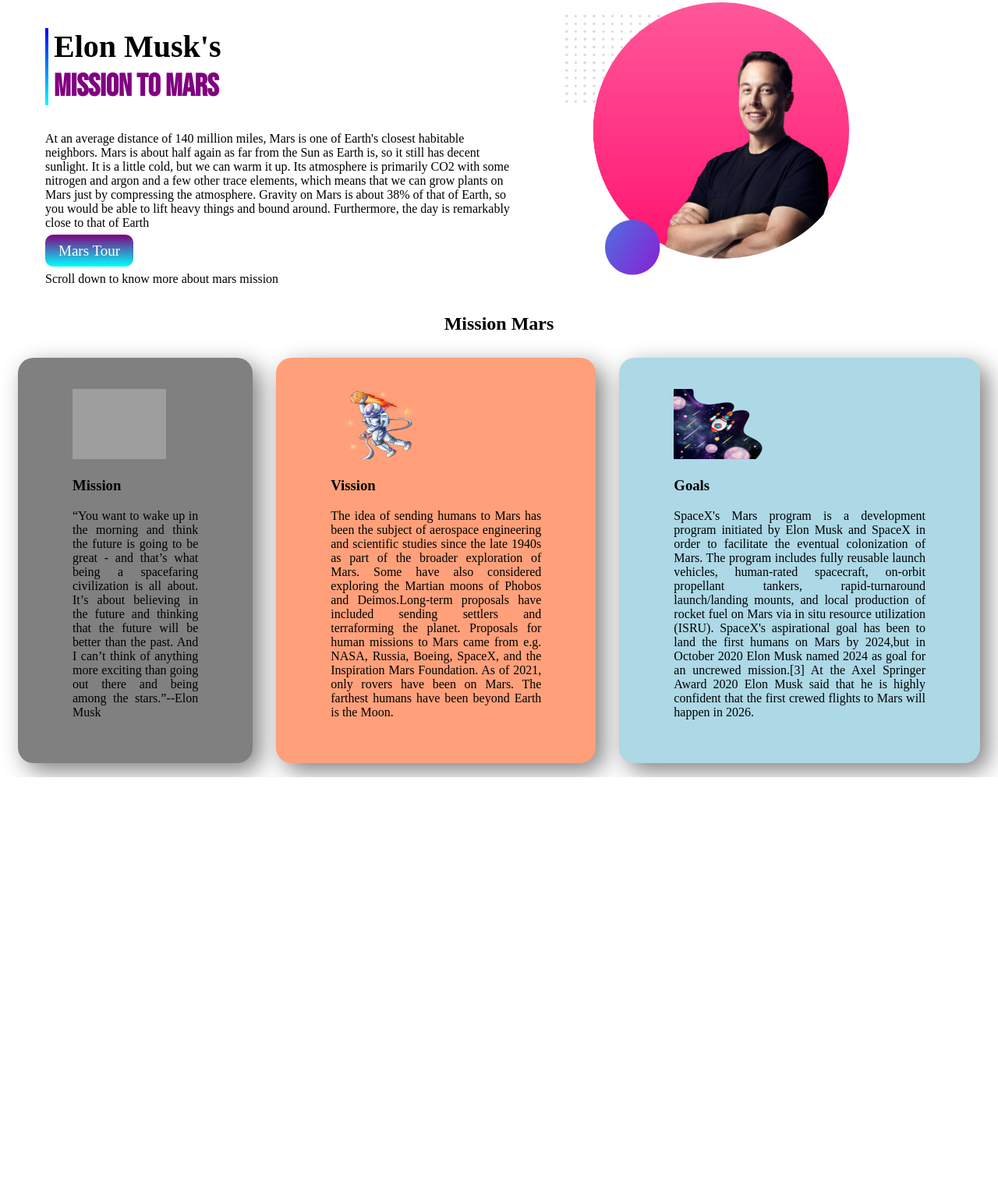
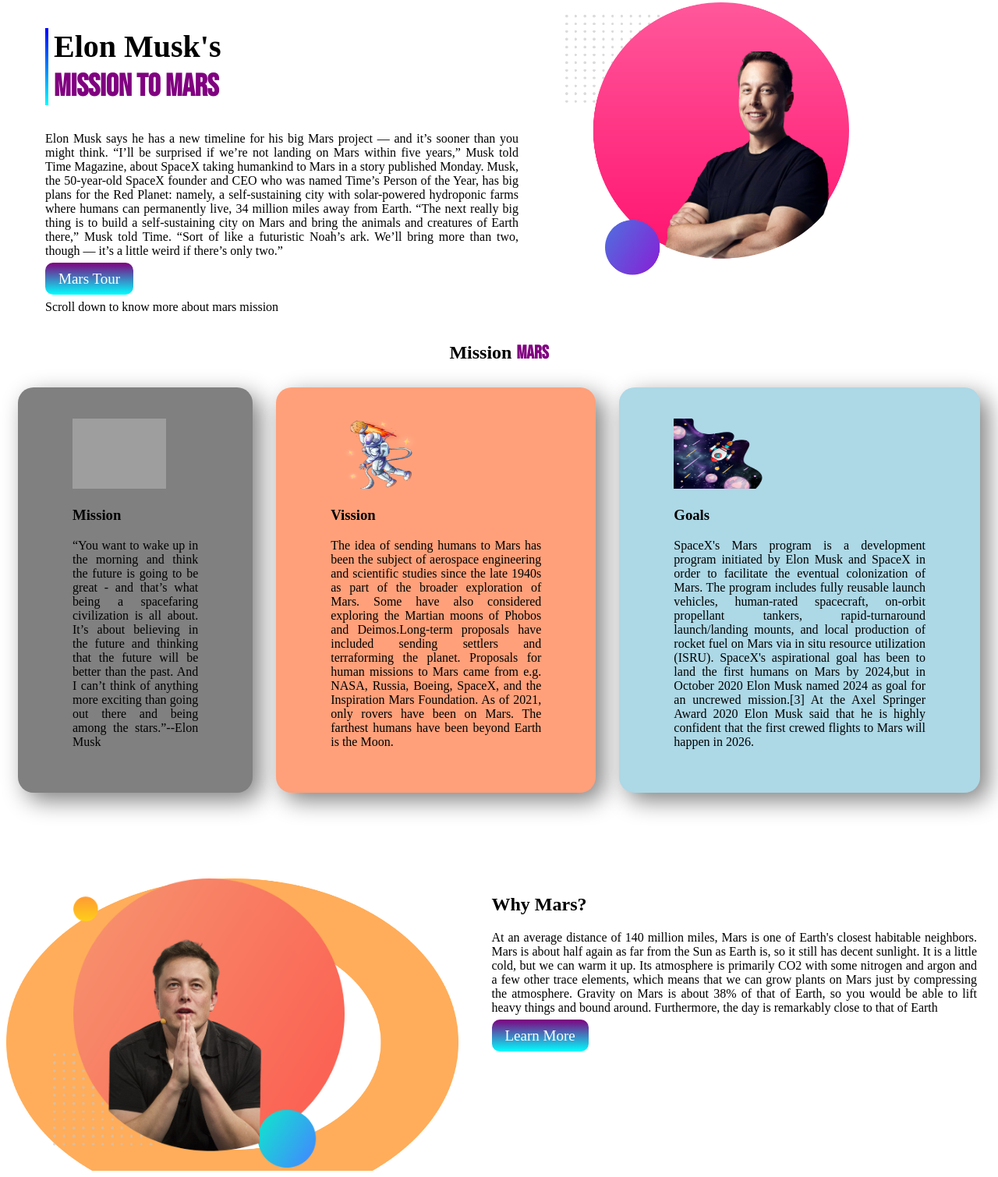
Before and after one commit to NafisRaihan/assignment-a, a plain HTML site: page index.html in a window 1280 px wide. Shown: the part 5-1515 px from the top of the page at 78% size. Before the commit the page ends 1002 px from the top, so only its background shows below. Drawn offline with Linux system fonts and the light colour scheme; grey boxes are pictures that could not be loaded.

Commit message:
why mars section added

```diff
--- a/index.html
+++ b/index.html
@@ -25,8 +25,13 @@
             </div>
 
             <p>
-        At an average distance of 140 million miles, Mars is one of Earth's closest habitable neighbors. Mars is about half again as far from the Sun as Earth is, so it still has decent sunlight. It is a little cold, but we can warm it up. Its atmosphere is primarily CO2 with some nitrogen and argon and a few other trace elements, which means that we can grow plants on Mars just by compressing the atmosphere. Gravity on Mars is about 38% of that of Earth, so you would be able to lift heavy things and bound around. Furthermore, the day is remarkably close to that of Earth
-            </p>
+                Elon Musk says he has a new timeline for his big Mars project — and it’s sooner than you might think.
+                “I’ll be surprised if we’re not landing on Mars within five years,” Musk told Time Magazine, about SpaceX taking humankind to Mars in a story published Monday.
+
+                Musk, the 50-year-old SpaceX founder and CEO who was named Time’s Person of the Year, has big plans for the Red Planet: namely, a self-sustaining city with solar-powered hydroponic farms where humans can permanently live, 34 million miles away from Earth.
+
+                “The next really big thing is to build a self-sustaining city on Mars and bring the animals and creatures of Earth there,” Musk told Time. “Sort of like a futuristic Noah’s ark. We’ll bring more than two, though — it’s a little weird if there’s only two.” </p>
+
             <a class="button-grad" href="https://www.spacex.com/human-spaceflight/mars/" target="_blank">Mars Tour</a>
             <p>Scroll down to know more about mars mission</p>
         </div>
@@ -35,7 +40,7 @@
             <img src="images/elon2.png" alt="photo of elon musk">
         </div>
     </section>
-    <h2>Mission Mars</h2>
+    <h2>Mission <span class="purple-colored">Mars</span></h2>
     <section class="three-box">
         <div class="space-box-a">
             <img class="space-image" src="images/mission.png" alt="space illustration">
@@ -55,6 +60,20 @@
         <p>SpaceX's Mars program is a development program initiated by Elon Musk and SpaceX in order to facilitate the eventual colonization of Mars. The program includes fully reusable launch vehicles, human-rated spacecraft, on-orbit propellant tankers, rapid-turnaround launch/landing mounts, and local production of rocket fuel on Mars via in situ resource utilization (ISRU). SpaceX's aspirational goal has been to land the first humans on Mars by 2024,but in October 2020 Elon Musk named 2024 as goal for an uncrewed mission.[3] At the Axel Springer Award 2020 Elon Musk said that he is highly confident that the first crewed flights to Mars will happen in 2026.</p>
     </div>
     </section>
+    <section class="why-mars">
+        <div class="half-width">
+            <img src="images/elon1.png" alt="elon musk thinking image">
+        </div>
+        <div class="half-width">
+            <h1>
+                Why Mars?
+            </h1>
+            <p>
+                At an average distance of 140 million miles, Mars is one of Earth's closest habitable neighbors. Mars is about half again as far from the Sun as Earth is, so it still has decent sunlight. It is a little cold, but we can warm it up. Its atmosphere is primarily CO2 with some nitrogen and argon and a few other trace elements, which means that we can grow plants on Mars just by compressing the atmosphere. Gravity on Mars is about 38% of that of Earth, so you would be able to lift heavy things and bound around. Furthermore, the day is remarkably close to that of Earth
+            </p>
+            <a class="button-grad" href="https://www.brookings.edu/blog/techtank/2020/08/18/five-reasons-to-explore-mars/" target="_blank">Learn More</a>
+        </div>
+    </section>
 
 
 </body>
--- a/style.css
+++ b/style.css
@@ -45,9 +45,6 @@
     height: 90px;
     width: 120px;
 }
-.three-box p{
-    text-align: justify;
-}
 .space-box-a{
     padding: 40px 70px;
     margin: 10px 15px;
@@ -73,3 +70,14 @@
 h2{
     text-align: center;
 }
+p{
+    text-align: justify;
+}
+.why-mars{
+    display: flex;
+    margin-top: 100px;
+    padding-right: 19px;
+    background-image: url(images/shape-1.png);
+    background-repeat: no-repeat;
+    background-size: 580px 420px;
+}
```
